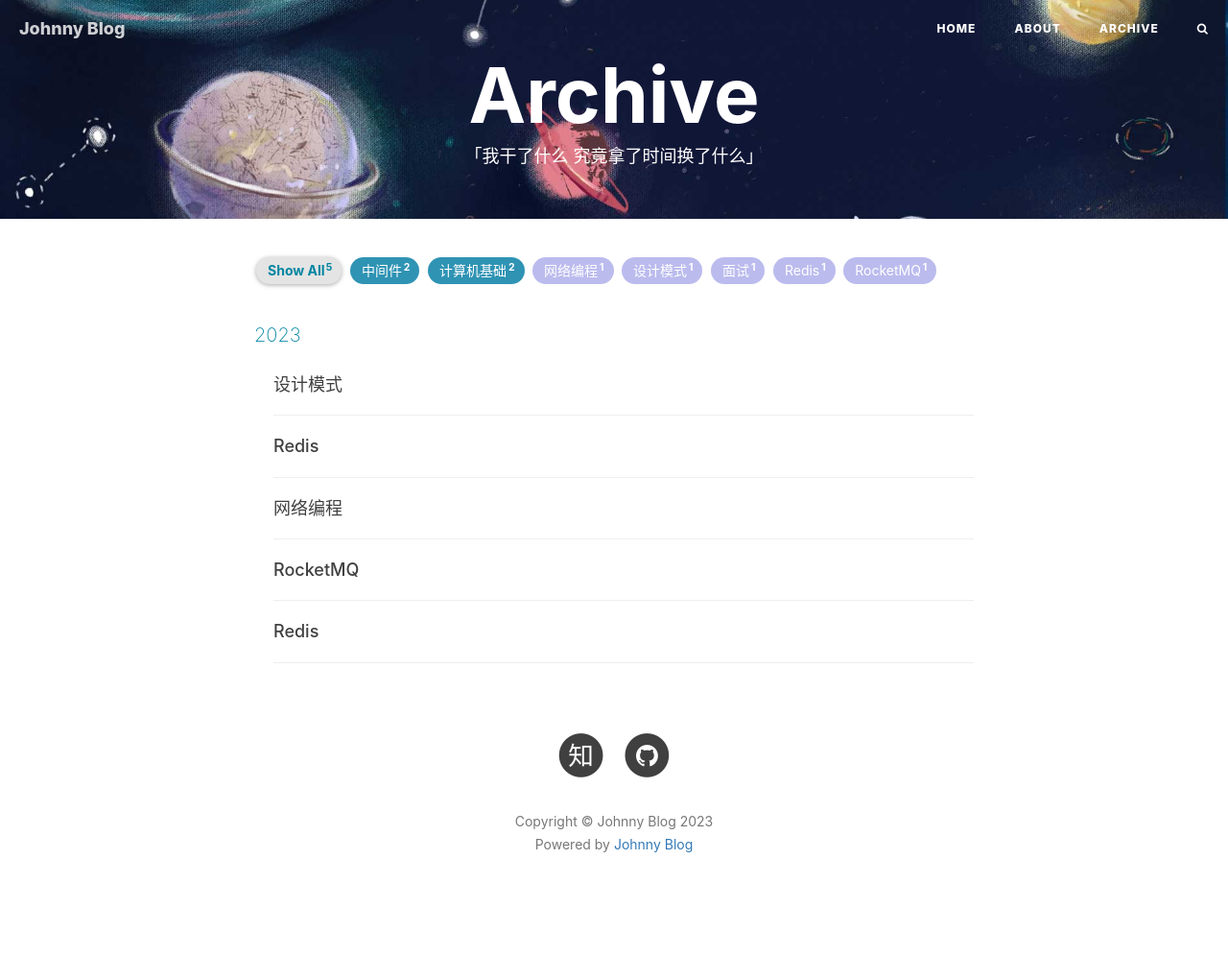
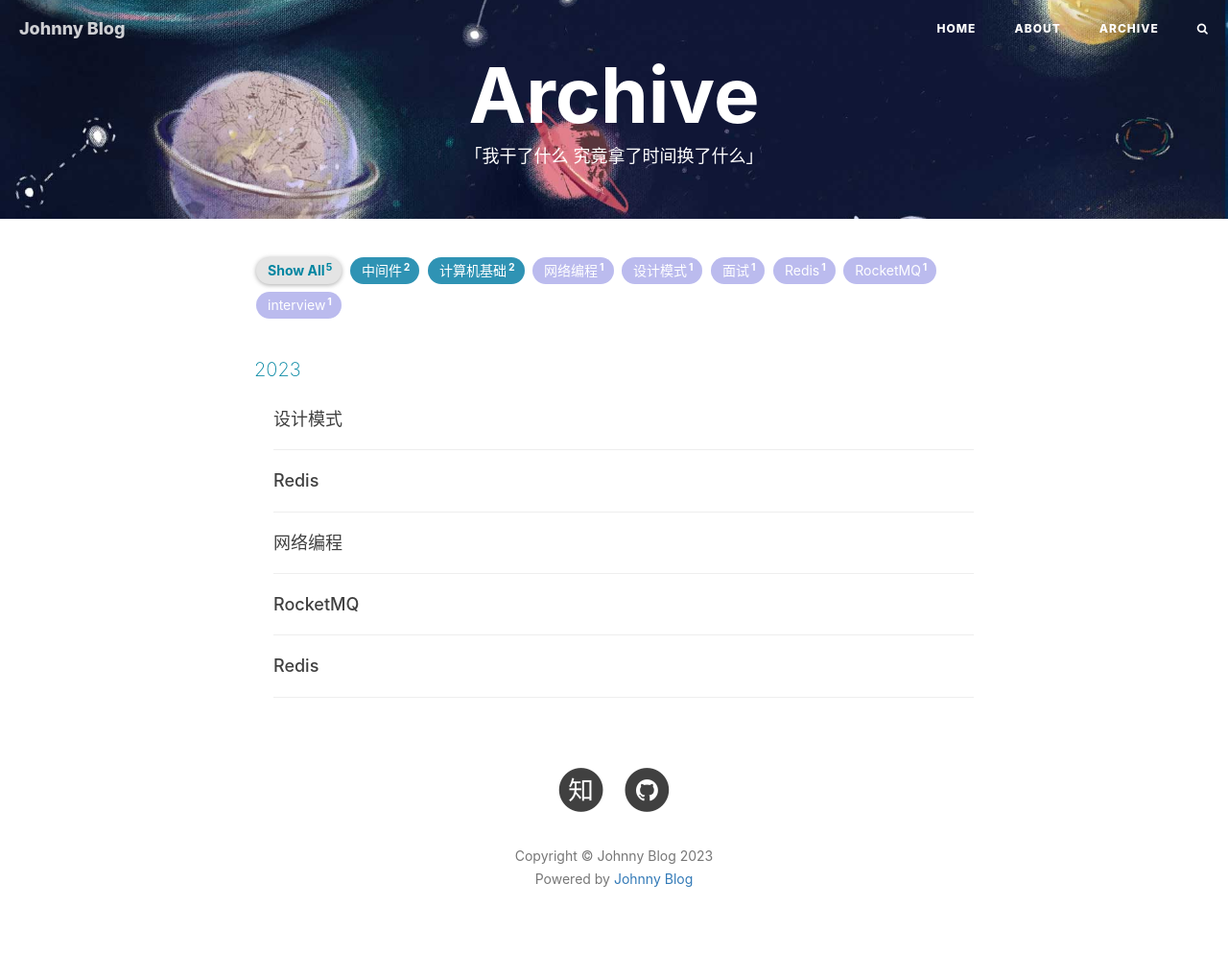
Before and after one commit to zhongjunlee/zhongjunlee.github.io, a Jekyll site: the page built from archive.html, in a window 1280 px wide. Shown: the whole page at 96% size. Built offline with Jekyll 4.4.1, drawn with Linux system fonts in a browser that asks for light colours; nearby versions of some CDN libraries; comment, search, counter and statistics services are not loaded; before the commit the page ends 984 px from its top, so only the background shows below that.

```diff
--- a/_posts/2023-08-01-interview.md
+++ b/_posts/2023-08-01-interview.md
@@ -6,6 +6,7 @@
 catalog: false
 published: true
 tags:
+    - interview
     - 面试
 ---
 
```
